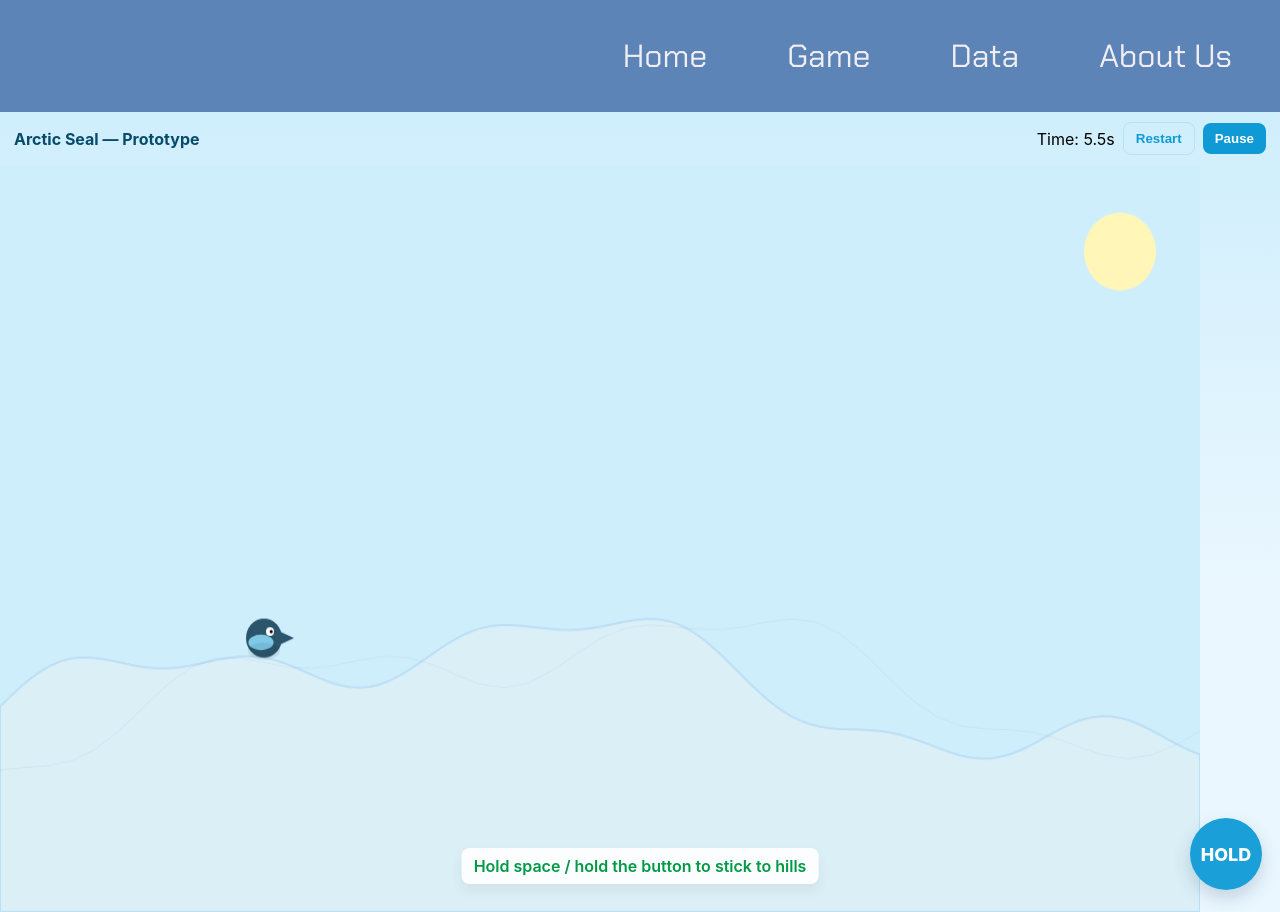
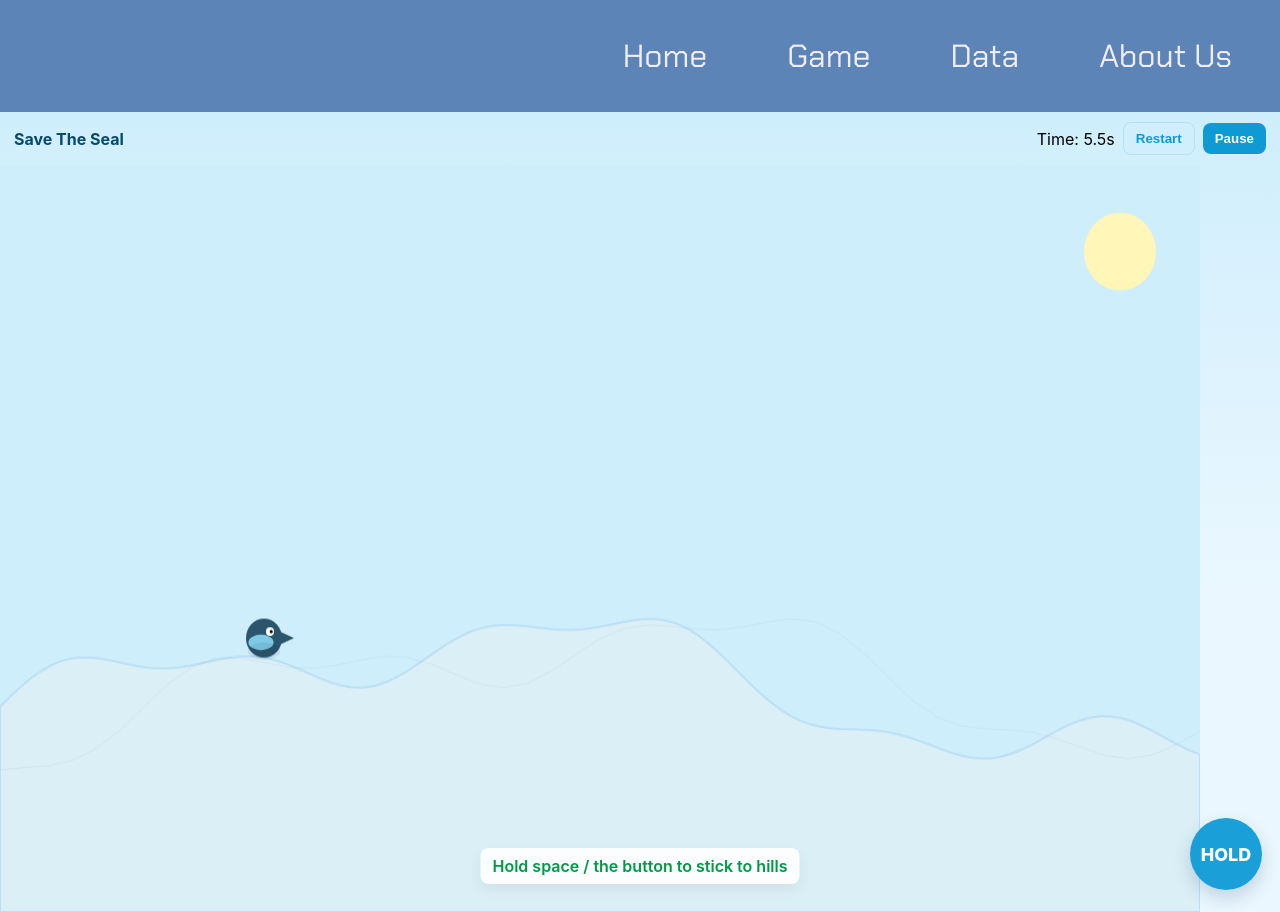
Before and after one commit to E11aW/css481-final-project, a React (Create React App) app: page /game in a window 1280 px wide. Built offline with nearby package versions, Linux system fonts and the light colour scheme.

Commit message:
forgot what I changed but it wasn't big

```diff
--- a/src/pages/game/game.js
+++ b/src/pages/game/game.js
@@ -278,7 +278,7 @@ export const Game = () => {
     <main className="game">
       <div className="gameRoot">
         <header className="gameHeader">
-          <div className="title">Arctic Seal — Prototype</div>
+          <div className="title">Save The Seal</div>
           <div className="controls">
             <div ref={scoreRef} id="scoreDisplay">Time: 0.0s</div>
             <button ref={restartBtnRef} className="secondary">Restart</button>
@@ -290,7 +290,7 @@ export const Game = () => {
 
         <div ref={touchBtnRef} id="touchButton" aria-hidden="true">HOLD</div>
         <div id="toolbar" />
-        <div id="message">Hold space / hold the button to stick to hills</div>
+        <div id="message">Hold space / the button to stick to hills</div>
       </div>
     </main>
   );
```
